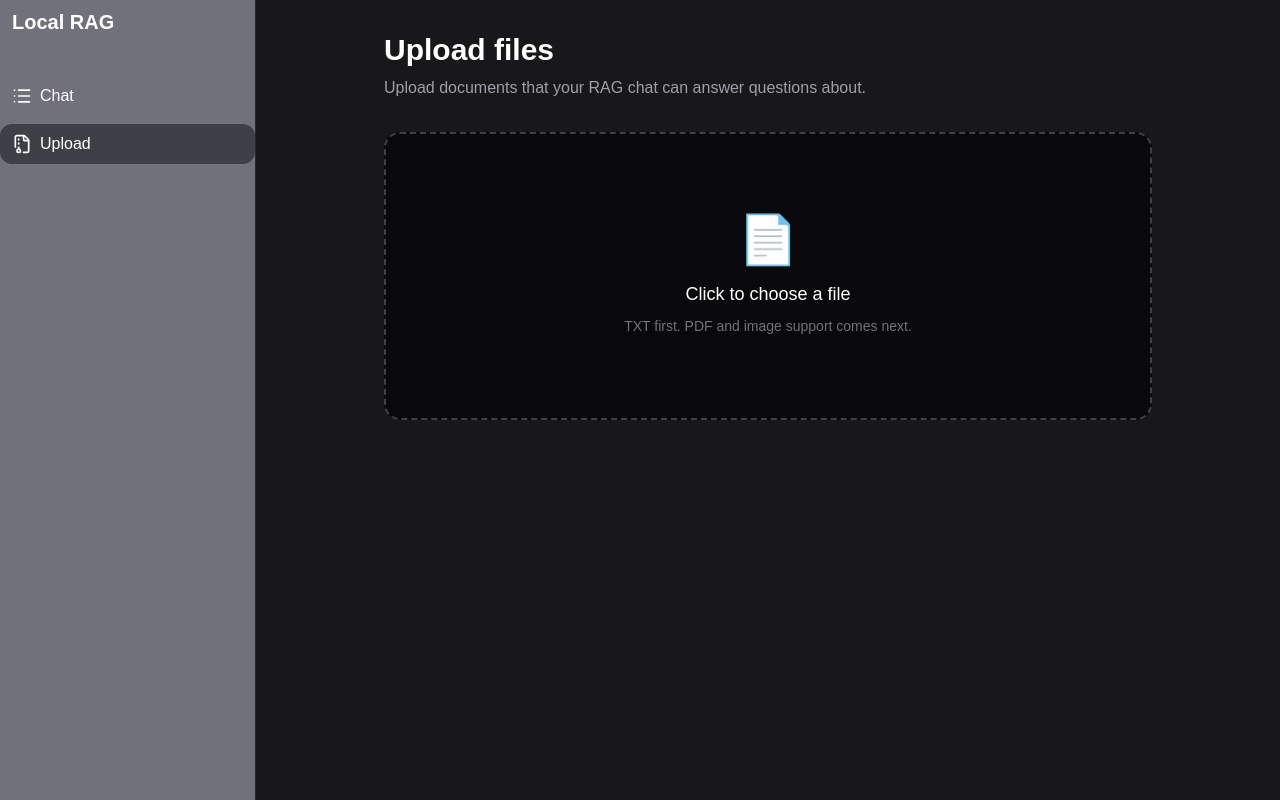
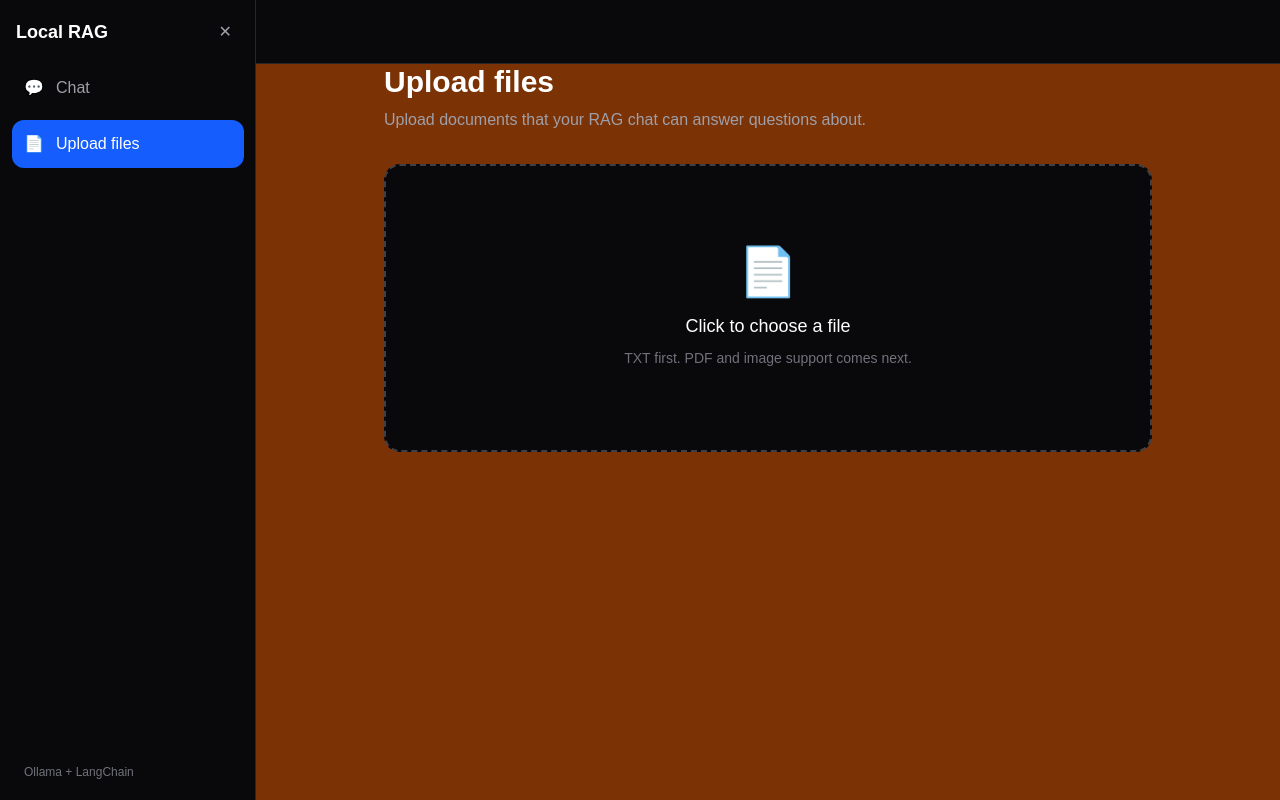
Before and after one commit to ali-salhab/rag-chat-app, a Next.js app: page /upload in a window 1280 px wide. Built offline with nearby package versions, Linux system fonts and the light colour scheme; no server answers.

Commit message:
feat: implement app shell layout with sidebar and topbar components

```diff
--- a/app/(dashboard)/chat/page.tsx
+++ b/app/(dashboard)/chat/page.tsx
@@ -123,20 +123,8 @@ export default function ChatPage() {
   };
 
   return (
-    <main className="flex flex-col h-dvh   text-white">
-      <header
-        className={`shrink-0 overflow-hidden border-b-2 border-zinc-800 bg-amber-400 transition-all duration-300 ease-in-out ${
-          isHeaderHidden
-            ? "max-h-0 -translate-x-full border-transparent opacity-0"
-            : "max-h-24 translate-x-0 opacity-100"
-        }`}
-      >
-        <div className="mx-auto max-w-3xl p-2">
-          <h1 className="text-lg font-semibold">Local RAG Chat</h1>
-          <p className="text-sm text-zinc-600">Ollama + LangChain</p>
-        </div>
-      </header>
-
+    <main className="flex h-full min-h-0 flex-col overflow-hidden bg-amber-900 text-white">
+      {" "}
       <section
         ref={messagesContainerRef}
         className="mx-auto     flex w-full max-w-3xl flex-1 flex-col gap-4 overflow-y-auto px-2"
@@ -161,7 +149,6 @@ export default function ChatPage() {
           </div>
         ))}
       </section>
-
       <form
         onSubmit={handleSubmit}
         className="border-t shrink-0  border-zinc-800 p-4"
--- a/app/(dashboard)/layout.tsx
+++ b/app/(dashboard)/layout.tsx
@@ -1,13 +1,9 @@
-import { AppSidebar } from "@/componets/app-sidebar";
+import { AppShell } from "@/componets/app-shell";
 
-const Layout = ({ children }: { children: React.ReactNode }) => {
-  return (
-    <div className="flex h-dvh bg-zinc-900 text-white">
-      <AppSidebar />
-
-      <main className="min-w-0 flex-1">{children}</main>
-    </div>
-  );
-};
-
-export default Layout;
+export default function DashboardLayout({
+  children,
+}: Readonly<{
+  children: React.ReactNode;
+}>) {
+  return <AppShell>{children}</AppShell>;
+}
--- a/app/(dashboard)/upload/page.tsx
+++ b/app/(dashboard)/upload/page.tsx
@@ -14,7 +14,7 @@ export default function UploadPage() {
   };
 
   return (
-    <main className="flex h-full  flex-col overflow-y-auto bg-zinc-900 p-8 text-white">
+    <main className="flex h-full min-h-0 flex-col overflow-hidden bg-amber-900 text-white">
       <div className="mx-auto w-full max-w-3xl">
         <h1 className="text-3xl font-bold">Upload files</h1>
 
--- a/app/layout.tsx
+++ b/app/layout.tsx
@@ -1,9 +1,22 @@
+import { ClerkProvider } from "@clerk/nextjs";
+import type { Metadata } from "next";
 import "./globals.css";
 
-export default function RootLayout({ children }: LayoutProps<"/">) {
+export const metadata: Metadata = {
+  title: "Local RAG",
+  description: "RAG application",
+};
+
+export default function RootLayout({
+  children,
+}: Readonly<{
+  children: React.ReactNode;
+}>) {
   return (
-    <html lang="en">
-      <body className="min-h-full flex flex-col">{children}</body>
-    </html>
+    <ClerkProvider>
+      <html lang="en">
+        <body>{children}</body>
+      </html>
+    </ClerkProvider>
   );
 }
--- /dev/null
+++ b/componets/app-shell.tsx
@@ -0,0 +1,107 @@
+"use client";
+
+import Link from "next/link";
+import { usePathname } from "next/navigation";
+import { useAtom } from "jotai";
+
+import { sidebarOpenAtom } from "@/lib/atoms/sidebar";
+import { AppTopbar } from "./app-topbar";
+
+const navigationItems = [
+  {
+    href: "/chat",
+    label: "Chat",
+    icon: "💬",
+  },
+  {
+    href: "/upload",
+    label: "Upload files",
+    icon: "📄",
+  },
+];
+
+export function AppShell({ children }: { children: React.ReactNode }) {
+  const pathname = usePathname();
+
+  const [isSidebarOpen, setIsSidebarOpen] = useAtom(sidebarOpenAtom);
+
+  return (
+    <div className="relative flex h-dvh overflow-hidden bg-zinc-900">
+      {isSidebarOpen && (
+        <button
+          type="button"
+          aria-label="Close sidebar"
+          onClick={() => setIsSidebarOpen(false)}
+          className="fixed inset-0 z-30 cursor-default bg-transparent"
+        />
+      )}
+
+      <aside
+        className={`z-40 flex shrink-0 flex-col overflow-hidden border-r border-zinc-800 bg-zinc-950 text-white transition-all duration-300 ease-in-out ${
+          isSidebarOpen
+            ? "w-64 translate-x-0"
+            : "w-0 -translate-x-full border-transparent"
+        }`}
+      >
+        <div className="flex h-16 min-w-64 items-center justify-between px-4">
+          <Link href="/chat" className="text-lg font-bold">
+            Local RAG
+          </Link>
+
+          <button
+            type="button"
+            onClick={() => setIsSidebarOpen(false)}
+            className="rounded-lg px-2 py-1 text-zinc-400 hover:bg-zinc-800 hover:text-white"
+          >
+            ✕
+          </button>
+        </div>
+
+        <nav className="min-w-64 space-y-2 px-3">
+          {navigationItems.map((item) => {
+            const isActive = pathname === item.href;
+
+            return (
+              <Link
+                key={item.href}
+                href={item.href}
+                onClick={() => setIsSidebarOpen(false)}
+                className={`flex items-center gap-3 rounded-xl px-3 py-3 transition ${
+                  isActive
+                    ? "bg-blue-600 text-white"
+                    : "text-zinc-400 hover:bg-zinc-800 hover:text-white"
+                }`}
+              >
+                <span>{item.icon}</span>
+                <span>{item.label}</span>
+              </Link>
+            );
+          })}
+        </nav>
+
+        <p className="mt-auto min-w-64 px-6 pb-5 text-xs text-zinc-500">
+          Ollama + LangChain
+        </p>
+      </aside>
+
+      <div className="relative z-0 flex min-w-0 flex-1 flex-col">
+        <AppTopbar />
+
+        <div className="relative min-h-0 flex-1">
+          {!isSidebarOpen && (
+            <button
+              type="button"
+              aria-label="Open sidebar"
+              onClick={() => setIsSidebarOpen(true)}
+              className="absolute left-4 top-4 z-20 rounded-xl border border-zinc-700 bg-zinc-950 px-3 py-2 text-white shadow-lg transition hover:bg-zinc-800"
+            >
+              ☰
+            </button>
+          )}
+
+          {children}
+        </div>
+      </div>
+    </div>
+  );
+}
--- /dev/null
+++ b/componets/app-topbar.tsx
@@ -0,0 +1,33 @@
+"use client";
+
+import { UserButton, useUser } from "@clerk/nextjs";
+
+export function AppTopbar() {
+  const { user, isLoaded } = useUser();
+
+  return (
+    <header className="flex h-16 shrink-0 items-center justify-end border-b border-zinc-800 bg-zinc-950 px-6">
+      {isLoaded && user && (
+        <div className="flex items-center gap-3">
+          <div className="hidden text-right sm:block">
+            <p className="text-sm font-medium text-white">
+              {user.fullName ?? user.username ?? "User"}
+            </p>
+
+            <p className="text-xs text-zinc-400">
+              {user.primaryEmailAddress?.emailAddress}
+            </p>
+          </div>
+
+          <UserButton
+            appearance={{
+              elements: {
+                avatarBox: "size-9",
+              },
+            }}
+          />
+        </div>
+      )}
+    </header>
+  );
+}
--- /dev/null
+++ b/lib/atoms/sidebar.ts
@@ -0,0 +1,3 @@
+import { atom } from "jotai";
+
+export const sidebarOpenAtom = atom(true);
--- /dev/null
+++ b/proxy.ts
@@ -0,0 +1,16 @@
+import { clerkMiddleware, createRouteMatcher } from "@clerk/nextjs/server";
+
+const isProtectedRoute = createRouteMatcher(["/chat(.*)", "/upload(.*)"]);
+
+export default clerkMiddleware(async (auth, request) => {
+  if (isProtectedRoute(request)) {
+    await auth.protect();
+  }
+});
+
+export const config = {
+  matcher: [
+    "/((?!_next|[^?]*\\.(?:html?|css|js(?!on)|jpe?g|png|gif|svg|ttf|woff2?|ico|csv|docx?|xlsx?|zip|webmanifest)).*)",
+    "/(api|trpc)(.*)",
+  ],
+};
```
